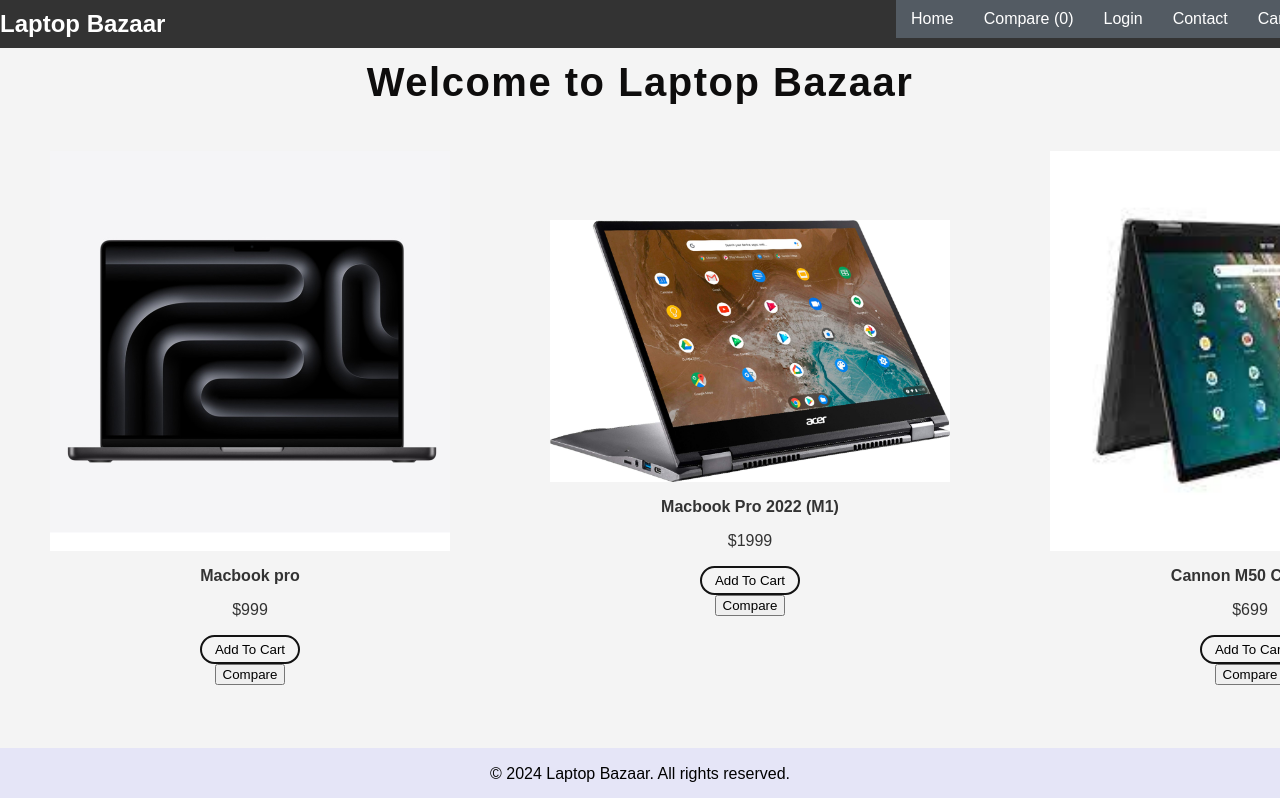
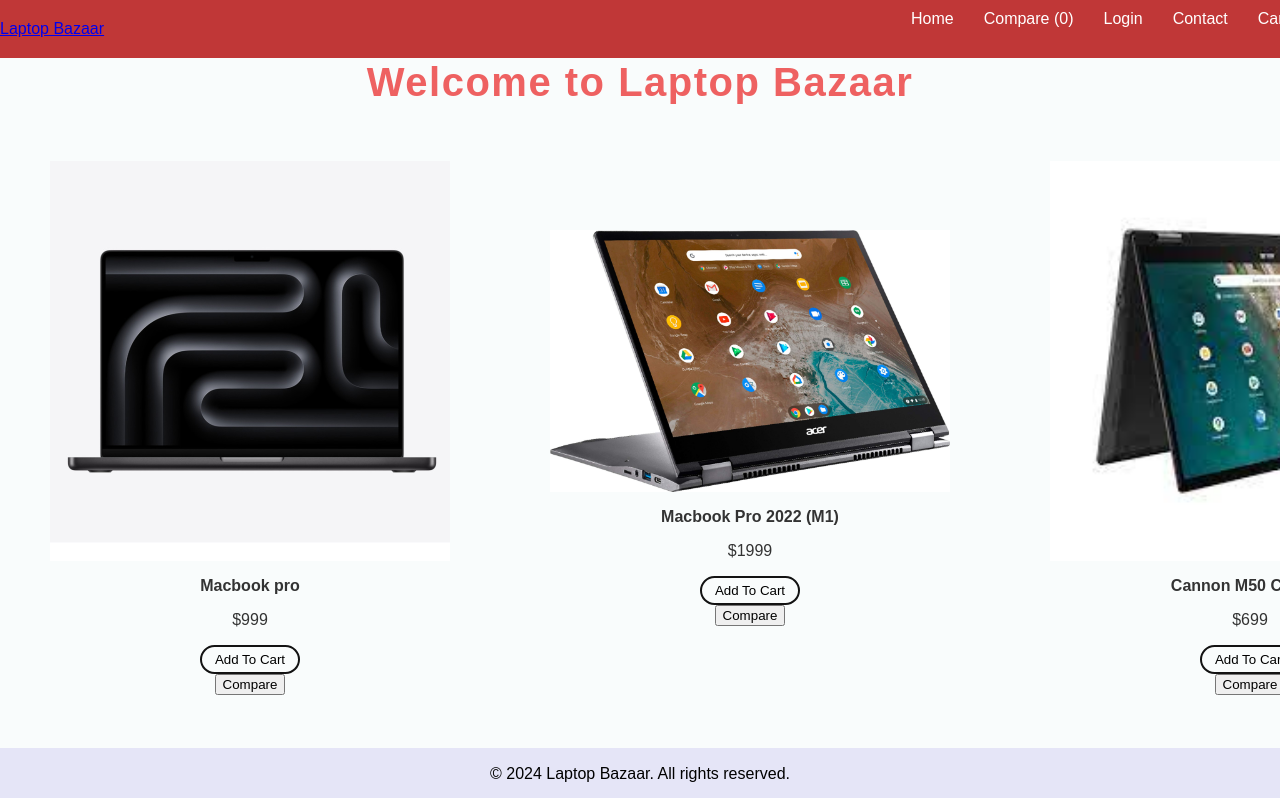
Before and after one commit to KollihTheGuruh/React_Laptop_Bazaar, a React (Create React App) app in the folder client/: page / in a window 1280 px wide. Shown: the top 798 px of the page. Built offline with nearby package versions, Linux system fonts and the light colour scheme.

Commit message:
editing header CSS

```diff
--- a/client/src/components/Header.jsx
+++ b/client/src/components/Header.jsx
@@ -16,12 +16,11 @@
 
     return (
         <header className="header">
-            <div className="logo-container">
-                <div className="logo">
-                    <Link to="/">Laptop Bazaar</Link>
-                </div>
+             <div className="logo-container">
+               <div><Link to="/">Laptop Bazaar</Link></div>
                 <nav className="navbar">
                     <ul className="nav-list">
+                        {/* <li className="nav-item"><Link to="/">Laptop Bazaar</Link></li> */}
                         <li className="nav-item"><Link to="/">Home</Link></li>
                         <li className="nav-item"><Link to="/compare">Compare ({compareCount})</Link></li>
                         {isAuthenticated ? (
--- a/client/src/pages/shop.css
+++ b/client/src/pages/shop.css
@@ -1,6 +1,6 @@
 .shopTitle {
   /* background-color: #e5e5f7; A pleasant blue background */
-  color: rgb(14, 13, 13); /* White text color for contrast */
+  color: rgb(238, 97, 97); /* White text color for contrast */
   padding: 0px 0; /* Padding above and below the title */
   text-align: center; /* Center align the title text */
   margin-bottom: 50px; /* Space after the title before the products start */
--- a/client/src/styles/global.css
+++ b/client/src/styles/global.css
@@ -46,9 +46,10 @@
 }
 
 .header {
-    background-color: #333;
+    background-color: #c03737;
     color: #fff;
-    padding: 10px 0;
+    padding: 20px 0;
+    align-items: stretch;
 }
 
 .container {
@@ -69,7 +70,7 @@
 }
 
 .login-container {
-    z-index: 500;
+    z-index: 100;
 }
 .navbar {
     position: fixed;
@@ -79,7 +80,7 @@
     /* right: 50%; */
     width: 100%; /* Take the full width of the screen */
     z-index: 500; /* Ensure it's above other content */
-    background-color: #535b63; /* Optional: Change this to your navbar background color */
+    /* background-color: #535b63; Optional: Change this to your navbar background color */
     /* Add other styling as needed */
   }
 
@@ -310,7 +311,8 @@
 /* General Styles */
 body {
     font-family: 'Arial', sans-serif;
-    background-color: #f4f4f4;
+    background-color: #f9fcfc;
+    /* background-image: url('../assets/products/bg-img.jpg'); adjust the path according to your folder structure */
     color: #333;
    }
 
```
Also changed, not shown: 1 other file (tests, documents, lock files or other folders).
